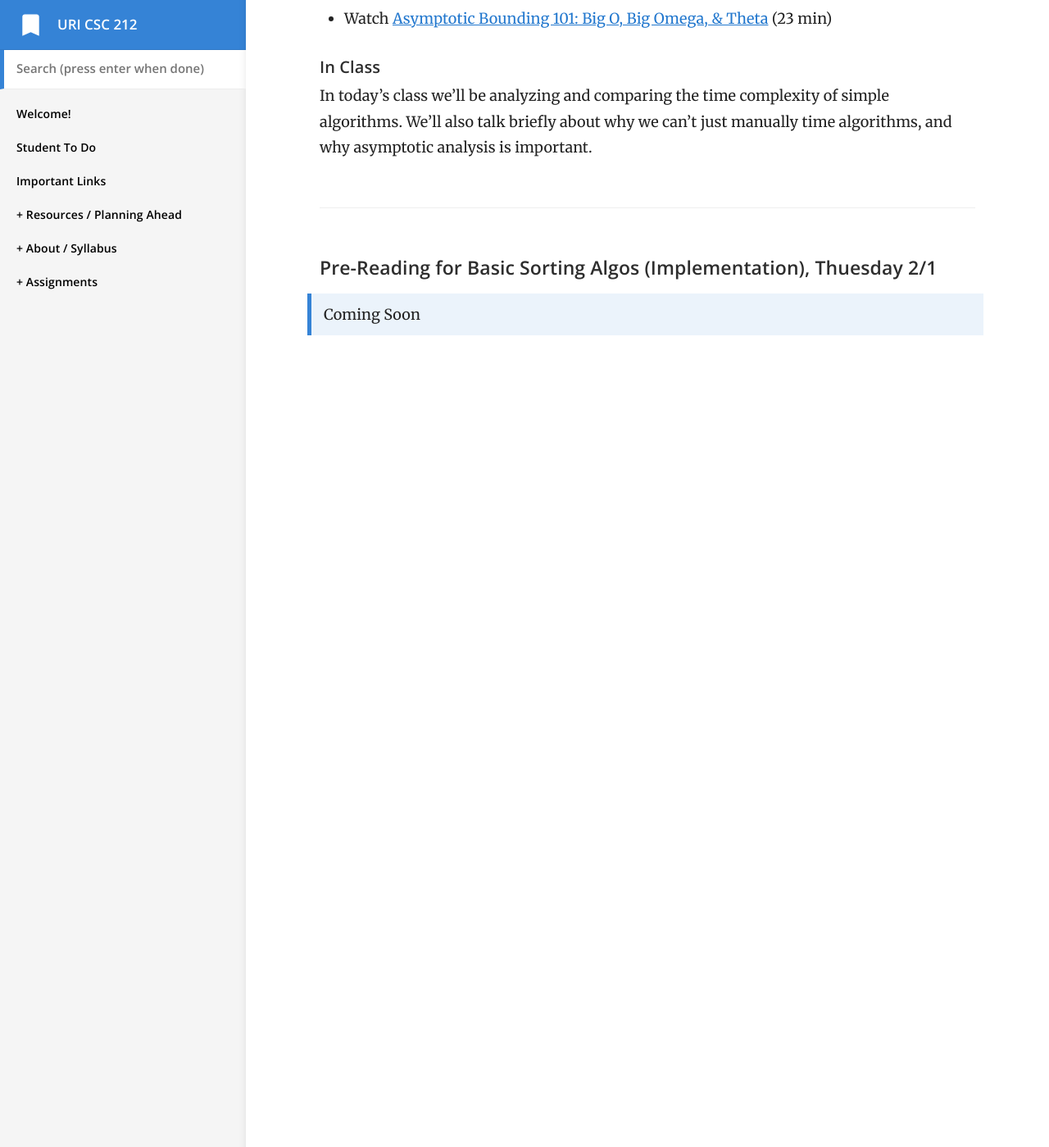
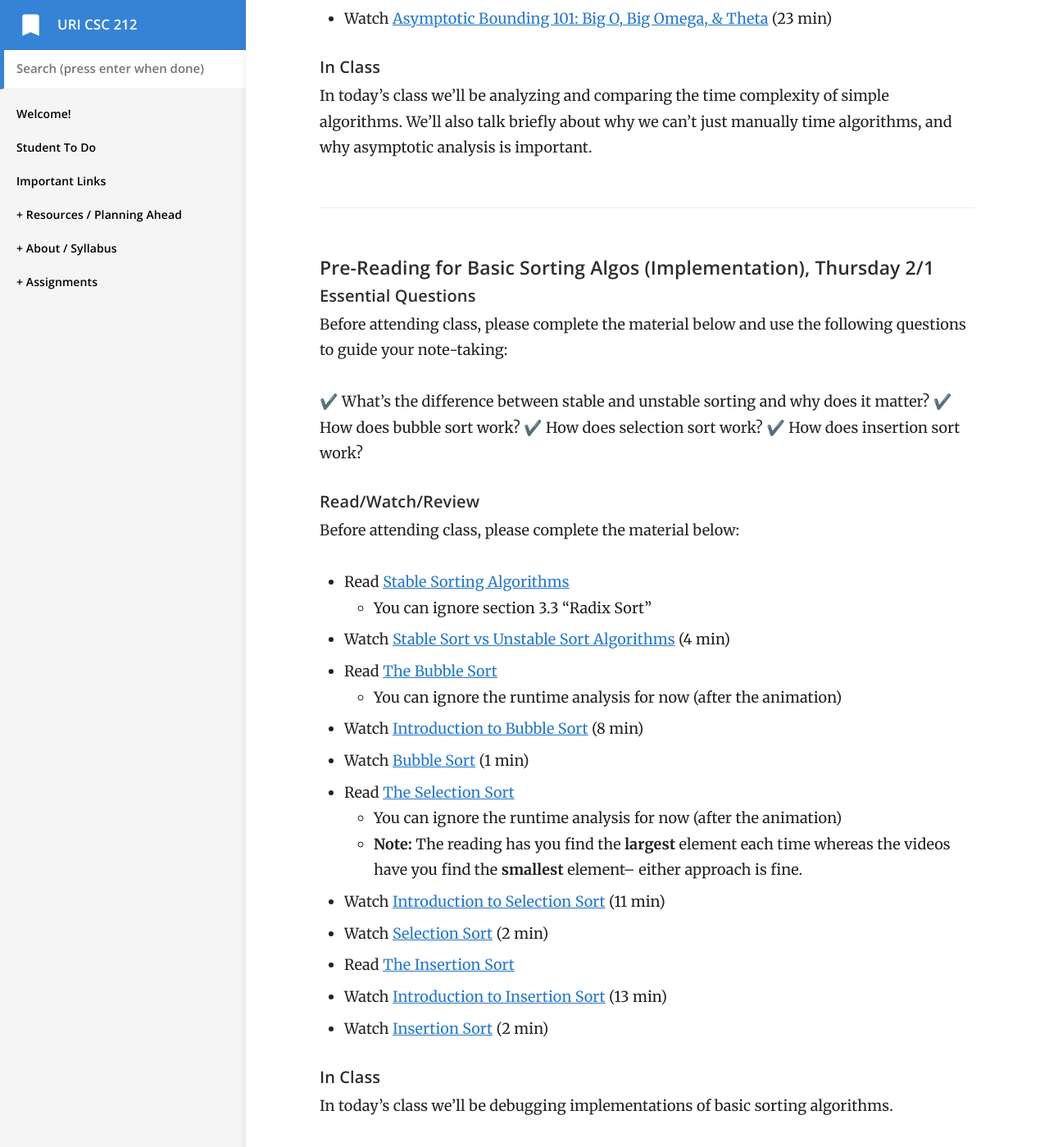
Before and after one commit to vcc-csc212/sp21-archive, a Jekyll site: the page built from _docs/weekly/wk2.md, in a window 1280 px wide and 1400 px high, scrolled down 1103 px. Shown: the whole window at 82% size. Built offline with Jekyll 4.4.1, drawn with Linux system fonts in a browser that asks for light colours.

Commit message:
thurs readings added

```diff
--- a/_docs/weekly/wk2.md
+++ b/_docs/weekly/wk2.md
@@ -6,7 +6,7 @@ permalink: /wk2/
 > You **must complete the pre-reading before each class**:
 
 ✔️ [Pre-reading for Tuesday 2/1](#tues)
-✔️ [Pre-reading for Thursday 2/4](#thurs) (coming soon)
+✔️ [Pre-reading for Thursday 2/4](#thurs)
 
 ---
 
@@ -36,6 +36,33 @@ In today's class we'll be analyzing and comparing the time complexity of simple
 
 ---
 
-#### Pre-Reading for Basic Sorting Algos (Implementation), Thuesday 2/1 {#thurs}
+#### Pre-Reading for Basic Sorting Algos (Implementation), Thursday 2/1 {#thurs}
 
-> Coming Soon
+##### Essential Questions
+Before attending class, please complete the material below and use the following questions to guide your note-taking:
+<br>
+✔️ What's the difference between stable and unstable sorting and why does it matter?
+✔️ How does bubble sort work?
+✔️ How does selection sort work?
+✔️ How does insertion sort work?
+
+##### Read/Watch/Review
+Before attending class, please complete the material below:
+- Read [Stable Sorting Algorithms](https://www.baeldung.com/cs/stable-sorting-algorithms)
+	- You can ignore section 3.3 "Radix Sort"
+- Watch [Stable Sort vs Unstable Sort Algorithms](https://www.youtube.com/watch?v=akLN-F0HSS4) (4 min)
+- Read [The Bubble Sort](https://runestone.academy/runestone/books/published/pythonds/SortSearch/TheBubbleSort.html)
+	- You can ignore the runtime analysis for now (after the animation)
+- Watch [Introduction to Bubble Sort](https://www.youtube.com/watch?v=A6m-g0SPzt0) (8 min)
+- Watch [Bubble Sort](https://www.youtube.com/watch?v=nmhjrI-aW5o) (1 min)
+- Read [The Selection Sort](https://runestone.academy/runestone/books/published/pythonds/SortSearch/TheSelectionSort.html)
+	- You can ignore the runtime analysis for now (after the animation)
+	- **Note:** The reading has you find the **largest** element each time whereas the videos have you find the **smallest** element-- either approach is fine.
+- Watch [Introduction to Selection Sort](https://www.youtube.com/watch?v=Z3dCjzhjAWA) (11 min)
+- Watch [Selection Sort](https://www.youtube.com/watch?v=xWBP4lzkoyM) (2 min)
+- Read [The Insertion Sort](https://runestone.academy/runestone/books/published/pythonds/SortSearch/TheInsertionSort.html)
+- Watch [Introduction to Insertion Sort](https://www.youtube.com/watch?v=qJsmUw3-QRA) (13 min)
+- Watch [Insertion Sort](https://www.youtube.com/watch?v=OGzPmgsI-pQ) (2 min)
+
+##### In Class
+In today's class we'll be debugging implementations of basic sorting algorithms.
```
